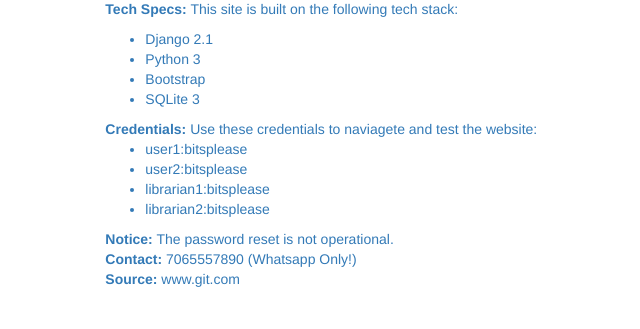
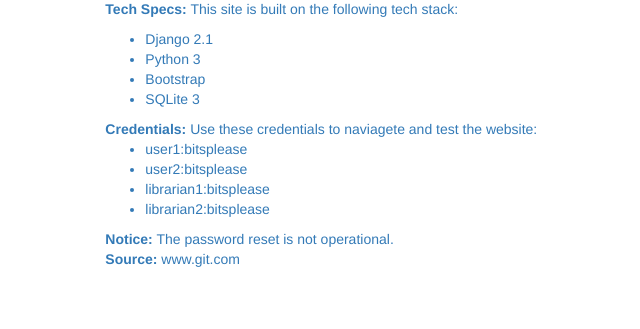
Before and after one commit to BitsPleaseMSI/django-project, a Django app: page /catalog/about/ in a window 1280 px wide. Shown: the part 192-521 px from the top of the page, without its empty margins (123-763 px from the left). Run offline with Django 3.2, Linux system fonts and the light colour scheme; some libraries are stand-ins or nearby versions.

Commit message:
Update about.html
removed personal information

```diff
--- a/templates/catalog/about.html
+++ b/templates/catalog/about.html
@@ -30,7 +30,6 @@
       </ul>
 
     <strong>Notice:</strong> The password reset is not operational.<br>
-    <strong>Contact:</strong> 7065557890 (Whatsapp Only!)<br>
     <strong>Source:</strong> www.git.com
   </p>
 
```
